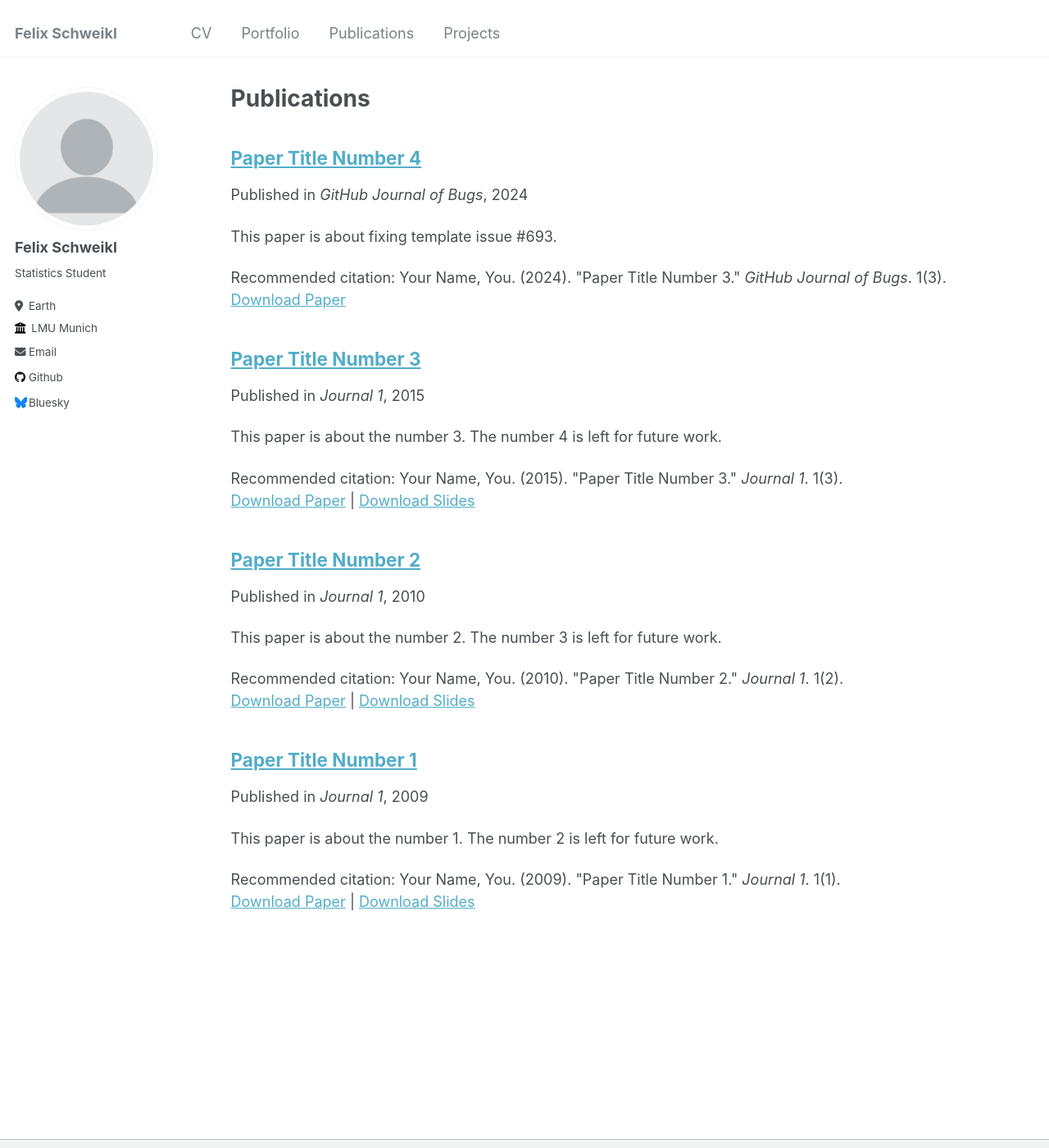
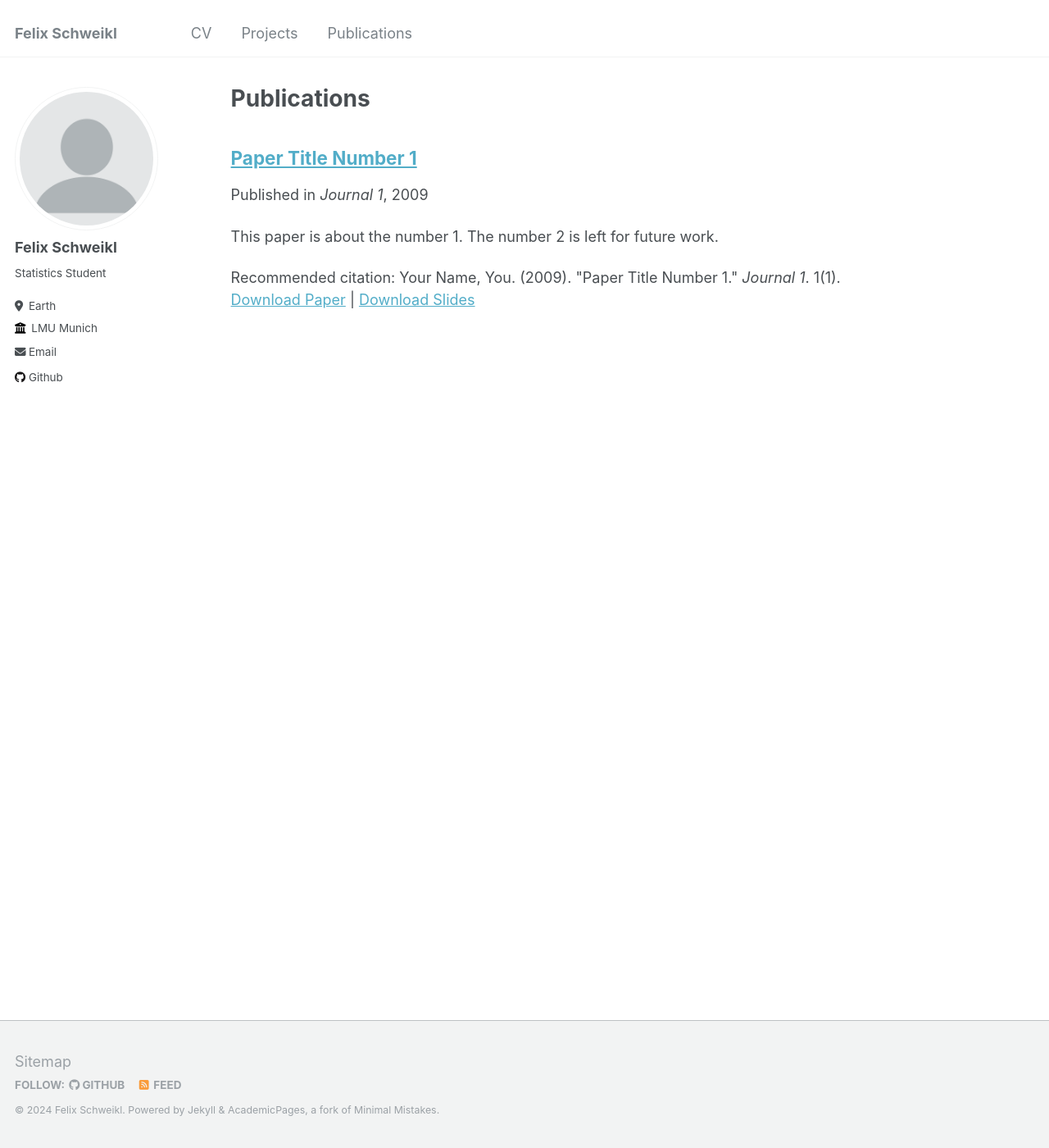
Before and after one commit to felixschweikl/felixschweikl.github.io, a Jekyll site: the page built from _pages/publications.md, in a window 1280 px wide and 1400 px high. Shown: the whole window at 82% size. Built offline with Jekyll 4.4.1, drawn with Linux system fonts in a browser that asks for light colours.

Commit message:
pics added, removed papers

```diff
--- a/_config.yml
+++ b/_config.yml
@@ -21,7 +21,7 @@ repository               : "academicpages/academicpages.github.io"
 #               Additional customization can be done by editing /_includes/author-profile.html
 author:
   # Biographic information
-  avatar           : "profile.png"
+  avatar           : "profilePicMain.png"
   name             : "Felix Schweikl"
   pronouns         : # example: "she/her"
   bio              : "Statistics Student"
@@ -48,7 +48,7 @@ author:
   stackoverflow    : # User number or user number and name (i.e., use "1" or "1/jeff-atwood")
 
   # Social media
-  bluesky          : "bsky.app" # Replace this with you Bluesky username
+  bluesky          : # "bsky.app" # Replace this with you Bluesky username
   facebook         : # Username
   flickr           : # Username
   foursquare       : # Username
--- a/_publications/2010-10-01-paper-title-number-2.md
+++ /dev/null
@@ -1,13 +0,0 @@
----
-title: "Paper Title Number 2"
-collection: publications
-permalink: /publication/2010-10-01-paper-title-number-2
-excerpt: 'This paper is about the number 2. The number 3 is left for future work.'
-date: 2010-10-01
-venue: 'Journal 1'
-slidesurl: 'http://academicpages.github.io/files/slides2.pdf'
-paperurl: 'http://academicpages.github.io/files/paper2.pdf'
-citation: 'Your Name, You. (2010). &quot;Paper Title Number 2.&quot; <i>Journal 1</i>. 1(2).'
----
-
-The contents above will be part of a list of publications, if the user clicks the link for the publication than the contents of section will be rendered as a full page, allowing you to provide more information about the paper for the reader. When publications are displayed as a single page, the contents of the above "citation" field will automatically be included below this section in a smaller font.
--- a/_publications/2015-10-01-paper-title-number-3.md
+++ /dev/null
@@ -1,13 +0,0 @@
----
-title: "Paper Title Number 3"
-collection: publications
-permalink: /publication/2015-10-01-paper-title-number-3
-excerpt: 'This paper is about the number 3. The number 4 is left for future work.'
-date: 2015-10-01
-venue: 'Journal 1'
-slidesurl: 'http://academicpages.github.io/files/slides3.pdf'
-paperurl: 'http://academicpages.github.io/files/paper3.pdf'
-citation: 'Your Name, You. (2015). &quot;Paper Title Number 3.&quot; <i>Journal 1</i>. 1(3).'
----
-
-The contents above will be part of a list of publications, if the user clicks the link for the publication than the contents of section will be rendered as a full page, allowing you to provide more information about the paper for the reader. When publications are displayed as a single page, the contents of the above "citation" field will automatically be included below this section in a smaller font.
--- a/_publications/2024-02-17-paper-title-number-4.md
+++ /dev/null
@@ -1,12 +0,0 @@
----
-title: "Paper Title Number 4"
-collection: publications
-permalink: /publication/2024-02-17-paper-title-number-4
-excerpt: 'This paper is about fixing template issue #693.'
-date: 2024-02-17
-venue: 'GitHub Journal of Bugs'
-paperurl: 'http://academicpages.github.io/files/paper3.pdf'
-citation: 'Your Name, You. (2024). &quot;Paper Title Number 3.&quot; <i>GitHub Journal of Bugs</i>. 1(3).'
----
-
-The contents above will be part of a list of publications, if the user clicks the link for the publication than the contents of section will be rendered as a full page, allowing you to provide more information about the paper for the reader. When publications are displayed as a single page, the contents of the above "citation" field will automatically be included below this section in a smaller font.
```
Also changed, not shown: _data/navigation.yml (+5 -5 lines), _pages/404.md (+2 -0 lines), _pages/about.md (+0 -9 lines), images/TutMirLeid.png (added), images/profilePicMain.png (added).
